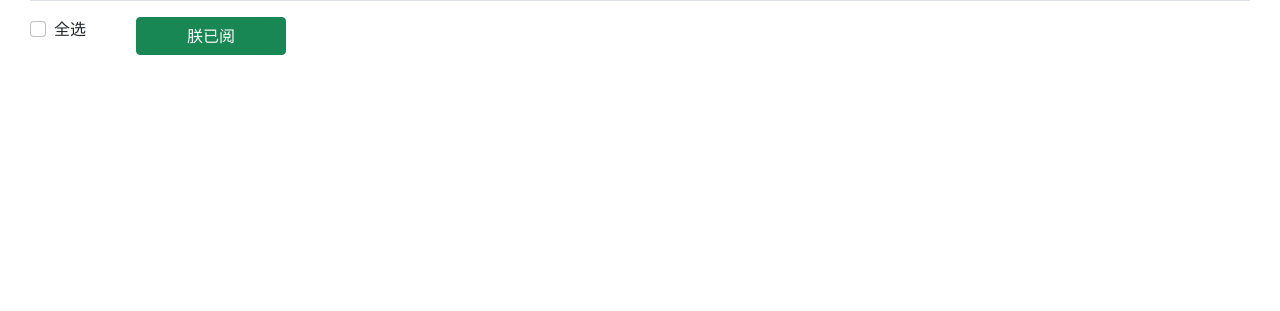
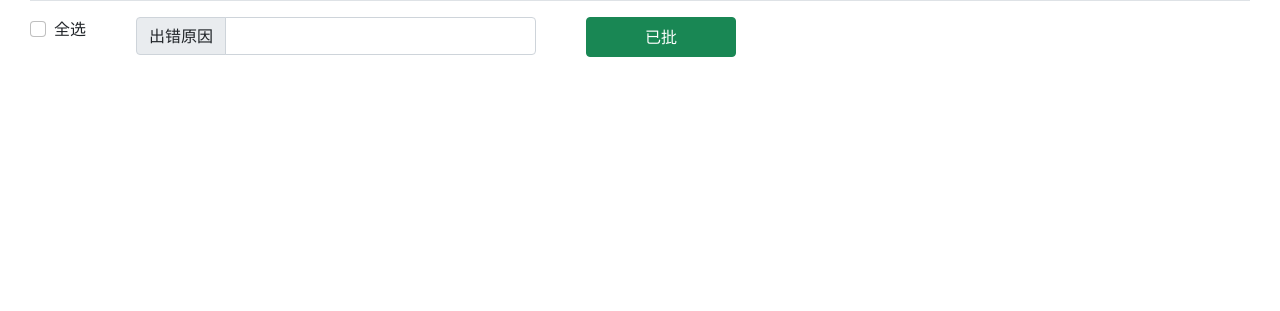
Before and after one commit to luke1879012/magnifier, a Python web app: template templates/canary.html in a window 1280 px wide. Shown: the part 403-714 px from the top of the page. Run offline with Jinja, Linux system fonts and the light colour scheme; the template is opened without the code that fills it, so the values that code supplies are empty; some libraries are stand-ins or nearby versions.

Commit message:
[优化] 新增原因

```diff
--- a/chartbox/canary.py
+++ b/chartbox/canary.py
@@ -98,6 +98,7 @@ def canary_finish(data):
     send_data = data.get("send_data")
     if not send_data:
         return []
+    finish_reason = data.get("finish_reason", '')
 
     done_lst = []
     ing_lst = []
@@ -117,7 +118,8 @@ def canary_finish(data):
         db = get_db("l_test")
         now = datetime.now().strftime("%Y-%m-%d %H:%M:%S")
         with db.cursor() as cursor:
-            sql_str = f"UPDATE cheget SET finish_time = '{now}' WHERE id in ({','.join(done_lst)});"
+            sql_str = (f"UPDATE cheget SET finish_time = '{now}', finish_reason='{finish_reason}' "
+                       f"WHERE id in ({','.join(done_lst)});")
             print(f"done_lst: {sql_str=}")
             cursor.execute(sql_str)
             db.commit()
--- a/templates/canary.html
+++ b/templates/canary.html
@@ -152,7 +152,8 @@
             <td>
                 <table class="table mb-1 table-sm">
                     <tr>
-                        <td>{{ todo.platform_code }}</td><td>{{ todo.table_names }}</td>
+                        <td>{{ todo.platform_code }}</td>
+                        <td>{{ todo.table_names }}</td>
                     </tr>
                     <tr>
                         <td>account_id: {{ todo.account_id }}</td>
@@ -195,7 +196,12 @@
             <label class="form-check-label">全选</label>
         </div>
         <div style="width: 50px;"></div>
-        <button type="button" class="btn btn-success" style="width: 150px" @click="finish_data">朕已阅</button>
+        <div class="input-group mb-3" style="width: 400px;">
+            <span class="input-group-text">出错原因</span>
+            <input type="text" class="form-control" v-model="finish_reason">
+        </div>
+        <div style="width: 50px;"></div>
+        <button type="button" class="btn btn-success" style="width: 150px; height: 40px;" @click="finish_data">已批</button>
         <div style="width: 50px;"></div>
         <div v-if="finish_show" class="alert alert-info">{{ finish_msg }}</div>
     </div>
@@ -260,6 +266,7 @@
                 ],
                 all_checked: false,
                 finish_show: false,
+                finish_reason: '',
                 finish_msg: ''
             }
         },
@@ -317,10 +324,12 @@
                 })
                 axios.post('/api_canary_finish', {
                     send_data: send_data,
+                    finish_reason: this.finish_reason,
                 }, {headers: {'Content-Type': 'application/json'}})
                     .then(response => {
                         this.query_data();
                         this.all_checked = false;
+                        this.finish_reason = '';
                     })
                     .catch(error => {
                         console.error('Error fetching todos:', error);
```
